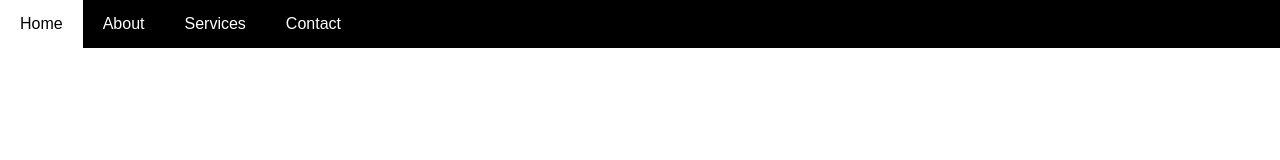
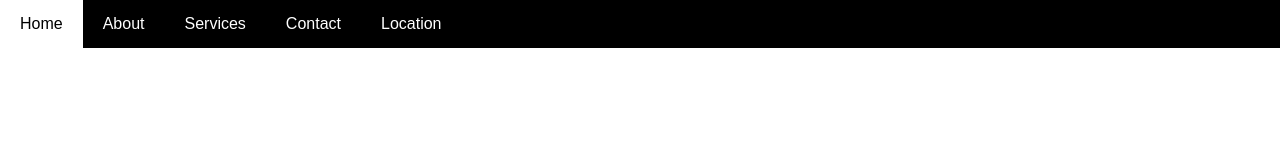
Before and after one commit to GreetikaBajracharya/html, a plain HTML site: page index.html in a window 1280 px wide. Drawn offline with Linux system fonts and the light colour scheme.

Commit message:
some changes

```diff
--- a/index.html
+++ b/index.html
@@ -13,7 +13,9 @@
         <a href="#about">About</a>
         <a href="#services">Services</a>
         <a href="#contact">Contact</a>
+        <a href="location">Location</a>
         <a href="#" class="icon">Menu</a>
+
 
 </body>
 </html>
```
